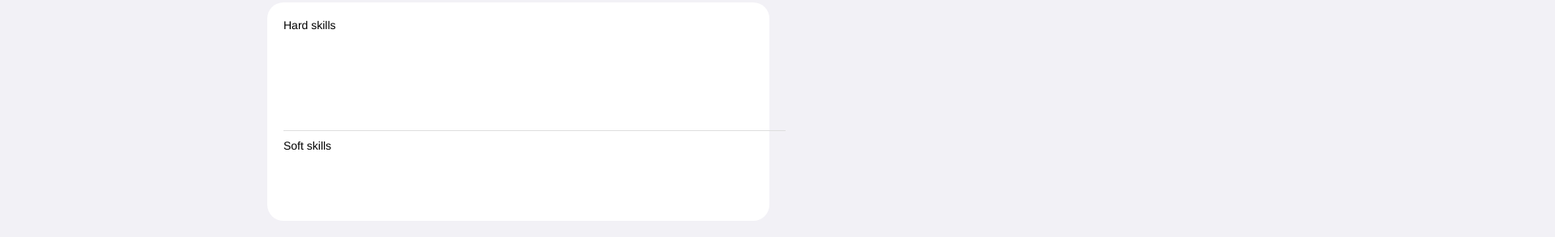
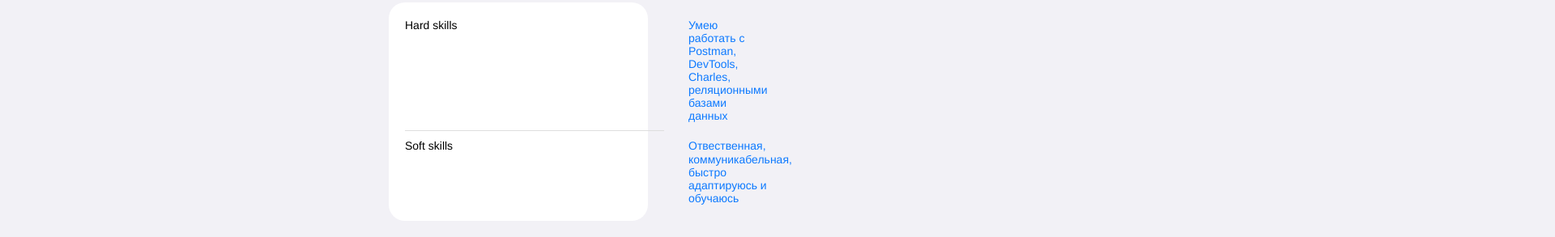
Before and after one commit to egovtseva/egovtseva.github.io, a plain HTML site: page index.html in a window 1280 px wide. Shown: the part 529-822 px from the top of the page at 81% size, 1920 px wide, since content can reach past the window. Drawn offline with Linux system fonts and the light colour scheme.

Commit message:
Update ios.css

```diff
--- a/ios.css
+++ b/ios.css
@@ -51,7 +51,7 @@ body {
 }
 
 .links {
-  width: 620px;
+  width: 320px;
   margin-bottom: 20px;
 }
 
@@ -91,7 +91,7 @@ body {
   padding: 0px 0px 10px;
   gap: 30px;
   border-bottom: 1px solid #dedede;
-  width: 620px;
+  width: 320px;
 }
 
 .links__link:last-child {
@@ -106,7 +106,7 @@ body {
 
 .links__title {
   margin: 0;
-  min-width: 6200px;
+  min-width: 320px;
 }
 
 footer {
@@ -120,7 +120,7 @@ footer {
   justify-content: center;
   align-items: center;
   padding: 10px;
-  width: 620px;
+  width: 320px;
   background: #ffffff;
   border-radius: 10px;
 
```
